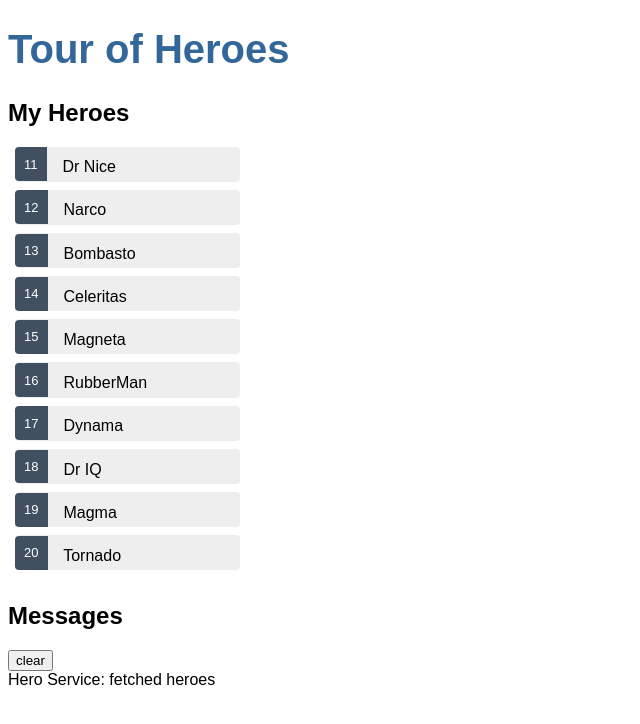
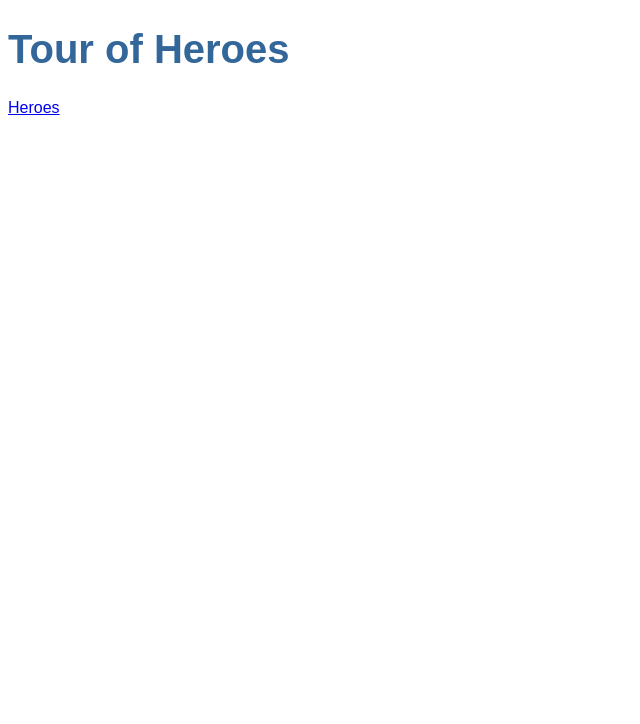
Before and after one commit to irazirfan/tour-of-heroes, an Angular app: page / in a window 1280 px wide. Shown: the top 724 px of the page, without its empty margins (0-640 px from the left). Built offline with nearby package versions, Linux system fonts and the light colour scheme.

Commit message:
Routing init

```diff
--- a/src/app/app.component.html
+++ b/src/app/app.component.html
@@ -1,3 +1,6 @@
 <h1>{{title}}</h1>
-<app-heroes></app-heroes>
+<nav>
+  <a routerLink="/heroes">Heroes</a>
+</nav>
+<router-outlet></router-outlet>
 <app-messages></app-messages>
```
Also changed, not shown: src/app/app-routing.module.ts (+7 -5 lines).
